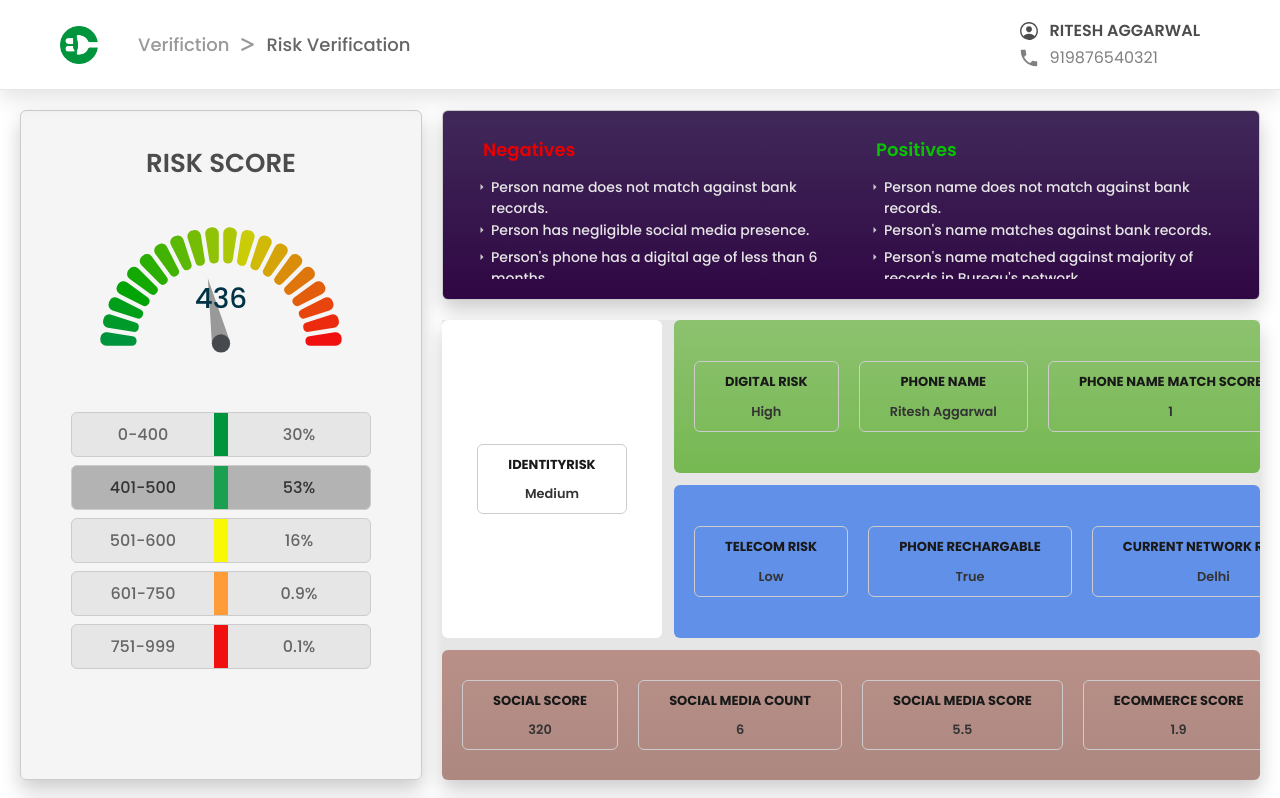
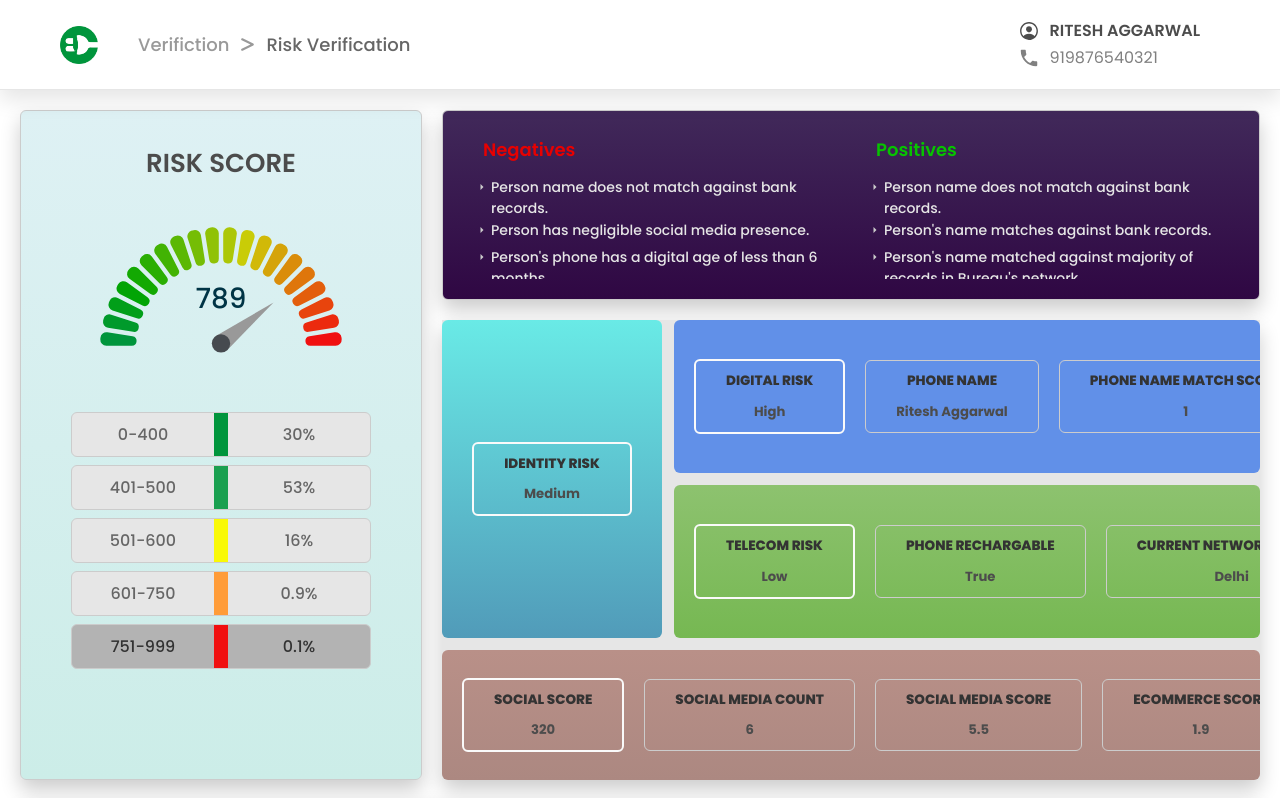
Before and after one commit to Chargeuprepository/digital-underwriting-frontend, a React (Vite) app: page /riskverification in a window 1280 px wide. Shown: the top 798 px of the page. Built offline with nearby package versions, Linux system fonts and the light colour scheme.

Commit message:
added scrollIntoView smooth

```diff
--- a/src/Features/VerificationResults/RiskScore/Components/RiskInsights.jsx
+++ b/src/Features/VerificationResults/RiskScore/Components/RiskInsights.jsx
@@ -6,6 +6,7 @@ import {
   InsightLabel,
   InsightValue,
 } from '../../UI/Flex-Grid';
+import scrollToSection from '../../../../Hooks/useScrollIntoView';
 
 const StyledRiskInsights = styled.div`
   height: 100%;
@@ -33,7 +34,8 @@ const EachInsightOverview = styled.div`
   overflow-y: hidden;
 `;
 
-export default function RiskInsights({ riskInsightsData }) {
+export default function RiskInsights({ riskInsightsData, allRef }) {
+  const [socialRef, digitalRef, telecomRef] = allRef;
   const renderContent = (value) => {
     if (typeof value === 'object' && value !== null) {
       return Object.entries(value).map(([key, val]) => (
@@ -50,25 +52,34 @@ export default function RiskInsights({ riskInsightsData }) {
       <StyledRiskInsights>
         <DigitalTelecomIdentityOverview>
           <EachInsightOverview>
-            <StyledDigiTelSocioFlex backgroundcolor={['#fff', '#fff']}>
+            <StyledDigiTelSocioFlex backgroundcolor={['#519bb9', '#69eae6']}>
               {renderContent(riskInsightsData.identity)}
             </StyledDigiTelSocioFlex>
           </EachInsightOverview>
           <DigitalTelecomOverview>
             <EachInsightOverview>
-              <StyledDigiTelSocioFlex backgroundcolor={['#76b852', '#8dc26f']}>
+              <StyledDigiTelSocioFlex
+                onClick={() => scrollToSection(digitalRef)}
+                backgroundcolor={['#6190e8', '#6190e8']}
+              >
                 {renderContent(riskInsightsData.digital)}
               </StyledDigiTelSocioFlex>
             </EachInsightOverview>
             <EachInsightOverview>
-              <StyledDigiTelSocioFlex backgroundcolor={['#6190e8', '#6190e8']}>
+              <StyledDigiTelSocioFlex
+                onClick={() => scrollToSection(telecomRef)}
+                backgroundcolor={['#76b852', '#8dc26f']}
+              >
                 {renderContent(riskInsightsData.telecom)}
               </StyledDigiTelSocioFlex>
             </EachInsightOverview>
           </DigitalTelecomOverview>
         </DigitalTelecomIdentityOverview>
         <EachInsightOverview backgroundcolor={[]}>
-          <StyledDigiTelSocioFlex backgroundcolor={['#ac8881', '#b99088']}>
+          <StyledDigiTelSocioFlex
+            onClick={() => scrollToSection(socialRef)}
+            backgroundcolor={['#ac8881', '#b99088']}
+          >
             {renderContent(riskInsightsData.social)}
           </StyledDigiTelSocioFlex>
         </EachInsightOverview>
--- a/src/Features/VerificationResults/RiskScore/Components/RiskScore.jsx
+++ b/src/Features/VerificationResults/RiskScore/Components/RiskScore.jsx
@@ -7,6 +7,7 @@ const RiskScoreContainer = styled.div`
   width: 100%;
   height: 100%;
   background-color: var(--color-gray-10);
+  background: linear-gradient(to bottom, #def1f4, #ccede8);
   border-radius: 0.6rem;
   border: 1px solid var(--color-gray-100);
   padding: 3rem;
--- a/src/Features/VerificationResults/RiskScore/Components/Social.jsx
+++ b/src/Features/VerificationResults/RiskScore/Components/Social.jsx
@@ -6,9 +6,9 @@ const StyledSocialAttributes = styled.div`
   background-color: #b8b7ff;
 `;
 
-export default function SocialAttributes() {
+export default function SocialAttributes({ socialRef }) {
   return (
-    <GridTab gridcolumn={' 1 / -1'} backgroundcolor="#b8b7ff">
+    <GridTab ref={socialRef} gridcolumn={' 1 / -1'} backgroundcolor="#b8b7ff">
       SocialAttributes
     </GridTab>
   );
--- a/src/Features/VerificationResults/RiskScore/Components/Telecom.jsx
+++ b/src/Features/VerificationResults/RiskScore/Components/Telecom.jsx
@@ -6,9 +6,9 @@ const StyledTelecomAttributes = styled.div`
   background-color: #b8b7ff;
 `;
 
-export default function TelecomAttributes() {
+export default function TelecomAttributes({ telecomRef }) {
   return (
-    <GridTab gridcolumn={'1 / -1'} backgroundcolor="#b8b7ff">
+    <GridTab ref={telecomRef} gridcolumn={'1 / -1'} backgroundcolor="#b8b7ff">
       TelecomAttributes
     </GridTab>
   );
--- a/src/Features/VerificationResults/RiskScore/Components/VPA.jsx
+++ b/src/Features/VerificationResults/RiskScore/Components/VPA.jsx
@@ -7,9 +7,9 @@ const StyledVPAAttributes = styled.div`
   background-color: #b8b7ff;
 `;
 
-export default function VPAAttributes() {
+export default function VPAAttributes({ digitalRef }) {
   return (
-    <GridTab gridcolumn={'1 / -1'} backgroundcolor="#b8b7ff">
+    <GridTab ref={digitalRef} gridcolumn={'1 / -1'} backgroundcolor="#b8b7ff">
       VPAAttributes
     </GridTab>
   );
--- a/src/Features/VerificationResults/RiskScore/RiskScoreLayout.jsx
+++ b/src/Features/VerificationResults/RiskScore/RiskScoreLayout.jsx
@@ -7,7 +7,7 @@ import SocialAttributes from './Components/Social';
 import VPAAttributes from './Components/VPA';
 import TelecomAttributes from './Components/Telecom';
 import PhoneNameAttributes from './Components/PhoneName';
-import { useState } from 'react';
+import { useRef, useState } from 'react';
 
 const StyledRiskScoreLayout = styled.div`
   box-sizing: border-box;
@@ -47,7 +47,7 @@ const riskInsightsData = {
     current_network_region: 'delhi',
     phone_footprint_strength: 'low',
   },
-  identity: { identityRisk: 'medium' },
+  identity: { identity_risk: 'medium' },
   social: {
     social_score: '320',
     social_media_count: 6,
@@ -58,8 +58,11 @@ const riskInsightsData = {
 };
 
 export default function RiskScoreLayout() {
-  const [score, setScore] = useState(436);
+  const [score, setScore] = useState(789);
   const [positiveNegative, setPositiveNegative] = useState(data);
+  const socialRef = useRef(null);
+  const digitalRef = useRef(null);
+  const telecomRef = useRef(null);
 
   return (
     <StyledRiskScoreLayout>
@@ -74,10 +77,13 @@ export default function RiskScoreLayout() {
       <RiskVerificationInsights>
         <RiskScore score={score} />
         <PositiveNegative positiveNegative={positiveNegative} />
-        <RiskInsights riskInsightsData={riskInsightsData} />
-        <SocialAttributes />
-        <VPAAttributes />
-        <TelecomAttributes />
+        <RiskInsights
+          riskInsightsData={riskInsightsData}
+          allRef={[socialRef, digitalRef, telecomRef]}
+        />
+        <SocialAttributes socialRef={socialRef} />
+        <VPAAttributes digitalRef={digitalRef} />
+        <TelecomAttributes telecomRef={telecomRef} />
         <PhoneNameAttributes />
       </RiskVerificationInsights>
     </StyledRiskScoreLayout>
--- a/src/Features/VerificationResults/UI/Flex-Grid.jsx
+++ b/src/Features/VerificationResults/UI/Flex-Grid.jsx
@@ -7,7 +7,6 @@ export const StyledDigiTelSocioFlex = styled.div`
   gap: 2rem;
   padding: 0 2rem;
   height: 100%;
-  /* border-radius: 0.6rem; */
   background: linear-gradient(to bottom, #237a57, #237a57);
   background: linear-gradient(
     to top,
@@ -18,6 +17,10 @@ export const StyledDigiTelSocioFlex = styled.div`
   &::-webkit-scrollbar {
     display: none;
   }
+
+  > :first-child {
+    border: 2px solid var(--color-gray-1);
+  }
 `;
 
 export const InsightLabelValueContainer = styled.div`
@@ -26,25 +29,22 @@ export const InsightLabelValueContainer = styled.div`
   gap: 1rem;
   border: 1px solid var(--color-gray-100);
   padding: 1rem 3rem;
-  /* background-color: aliceblue; */
   border-radius: 0.6rem;
-  /* background: linear-gradient(to bottom, #e3dcf0, #dfd394); */
-  /* min-width: 20rem; */
   flex: 0 0 auto;
 `;
 export const InsightLabel = styled.div`
   text-transform: uppercase;
   display: flex;
   justify-content: center;
-  font-size: 1.3rem;
-  font-weight: 700;
-  color: var(--color-gray-900);
+  font-size: 1.35rem;
+  font-weight: 800;
+  color: var(--color-gray-800);
 `;
 export const InsightValue = styled.div`
   text-transform: capitalize;
   display: flex;
   justify-content: center;
-  font-size: 1.29rem;
-  font-weight: 600;
-  color: var(--color-gray-800);
+  font-size: 1.32rem;
+  font-weight: 700;
+  color: var(--color-gray-700);
 `;
--- /dev/null
+++ b/src/Hooks/useScrollIntoView.js
@@ -0,0 +1,17 @@
+// export default function scrollToSection(ref) {
+//   ref.current.scrollIntoView({ behavior: 'smooth' });
+// }
+
+const navbarHeight = 100;
+
+// Scroll function with offset
+export default function scrollToSection(ref) {
+  const element = ref.current;
+  const elementPosition = element.getBoundingClientRect().top + window.scrollY;
+  const offsetPosition = elementPosition - navbarHeight;
+
+  window.scrollTo({
+    top: offsetPosition,
+    behavior: 'smooth',
+  });
+}
```
